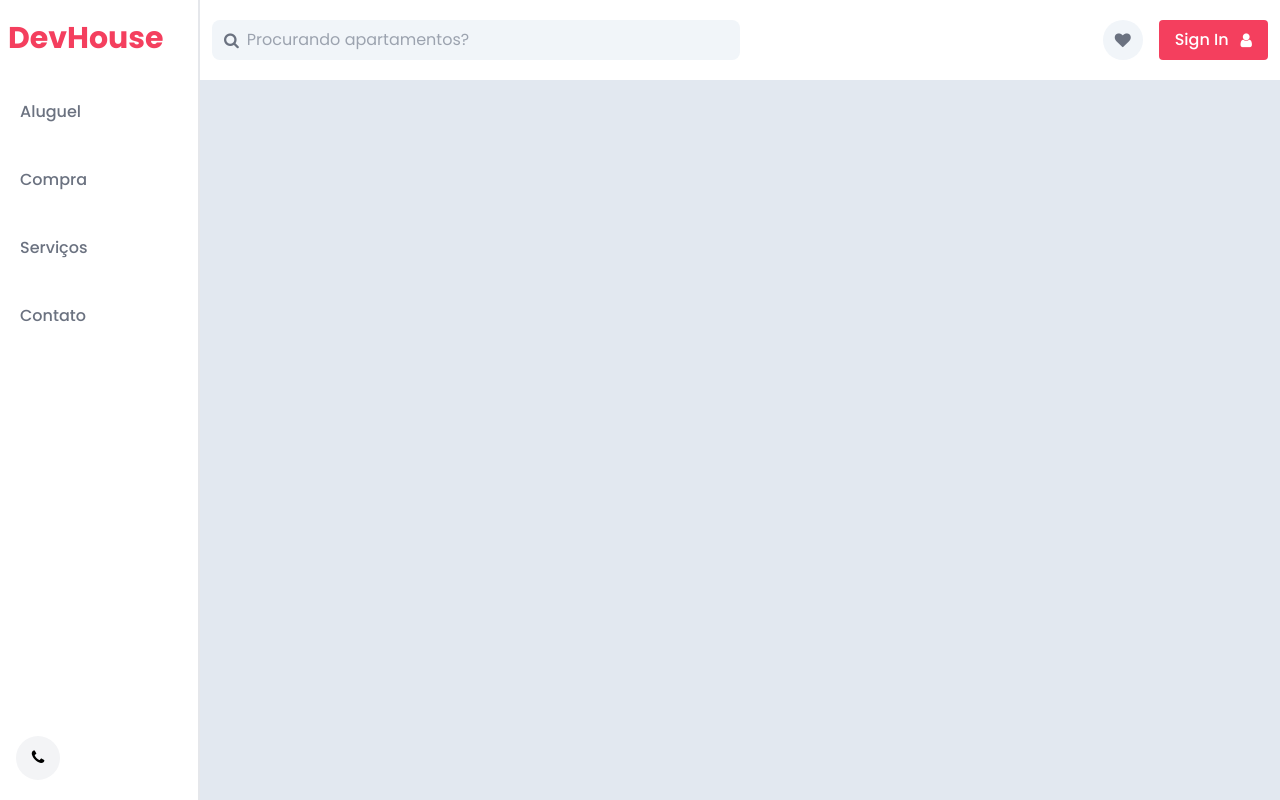
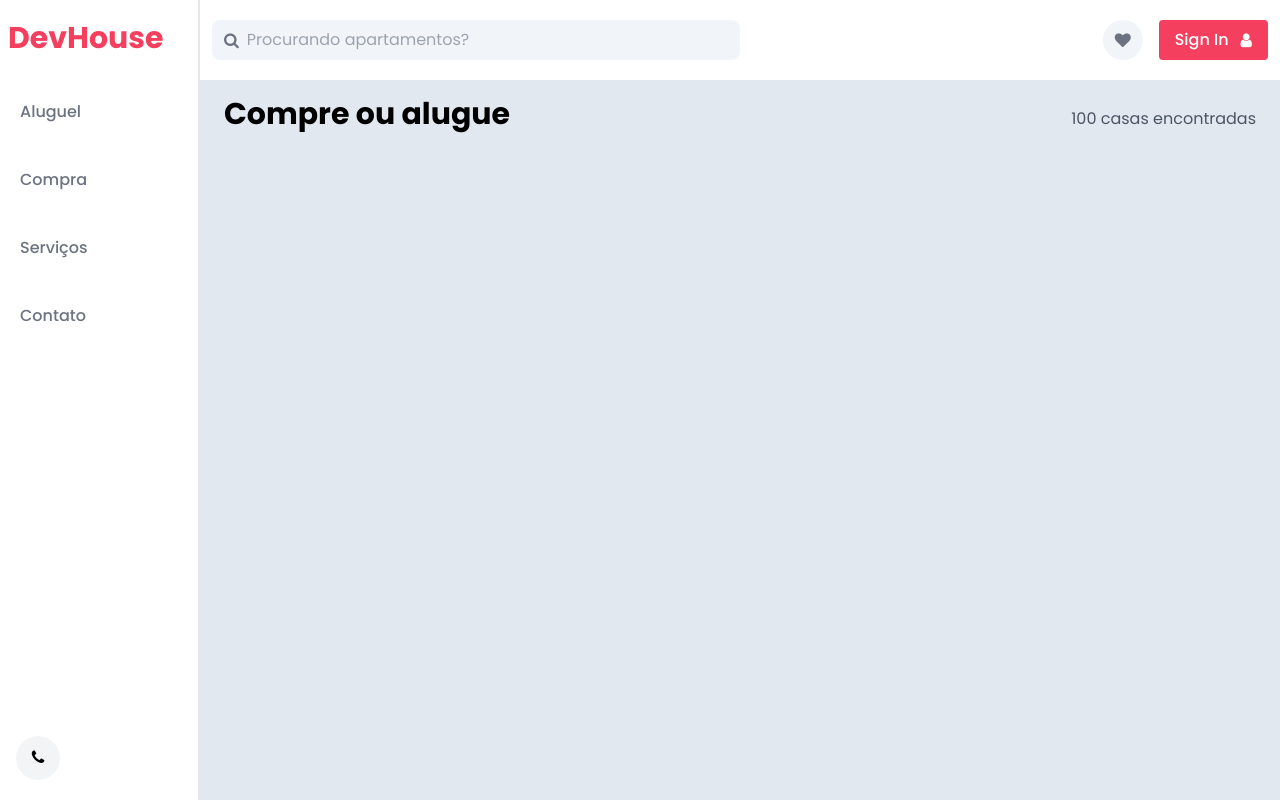
Before and after one commit to Israelkilday/dev_house, a website: page src/index.html in a window 1280 px wide. Drawn offline with Linux system fonts and the light colour scheme.

```diff
--- a/src/index.html
+++ b/src/index.html
@@ -110,6 +110,15 @@
                     </button>
                 </div>
             </header>
+
+            <!-- houses -->
+            <section class="w-full px-3 lg:px-6">
+                <div class="flex w-full items-baseline justify-between">
+                    <h1 class="font-bold text-3xl mt-4 mb-6">Compre ou alugue</h1>
+                    <span class="hidden md:block text-gray-600">100 casas encontradas</span>
+                </div>
+
+            </section>
         </main>
     </div>
 
```
Also changed, not shown: src/assets/1.jpg (added), src/assets/2.jpg (added), src/assets/3.jpg (added), src/assets/4.jpg (added), src/assets/5.jpg (added), src/assets/6.jpg (added), src/output.css.
